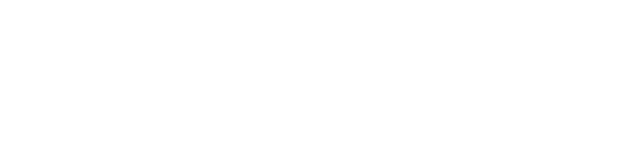
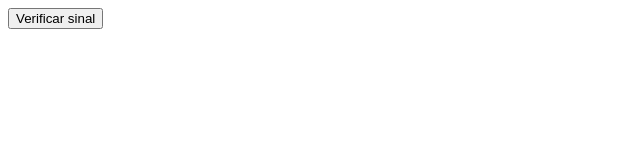
Before and after one commit to Gyorge-Escola/Gyorge-Escola.github.io, a plain HTML site: page htmls/exerciciosdejs.html in a window 1280 px wide. Shown: the whole page, without its empty margins (0-640 px from the left). Drawn offline with Linux system fonts and the light colour scheme.

Commit message:
Auto commit em 2025-09-04 10:43:00

```diff
--- a/htmls/exerciciosdejs.html
+++ b/htmls/exerciciosdejs.html
@@ -7,6 +7,7 @@
     <title>Exercícios de JavaScript</title>
 </head>
 <body>
+    <button onclick="Versin()">Verificar sinal</button>
     <script src="../javaScript/exerciciosdejs.js"></script>
 </body>
 </html>
```
